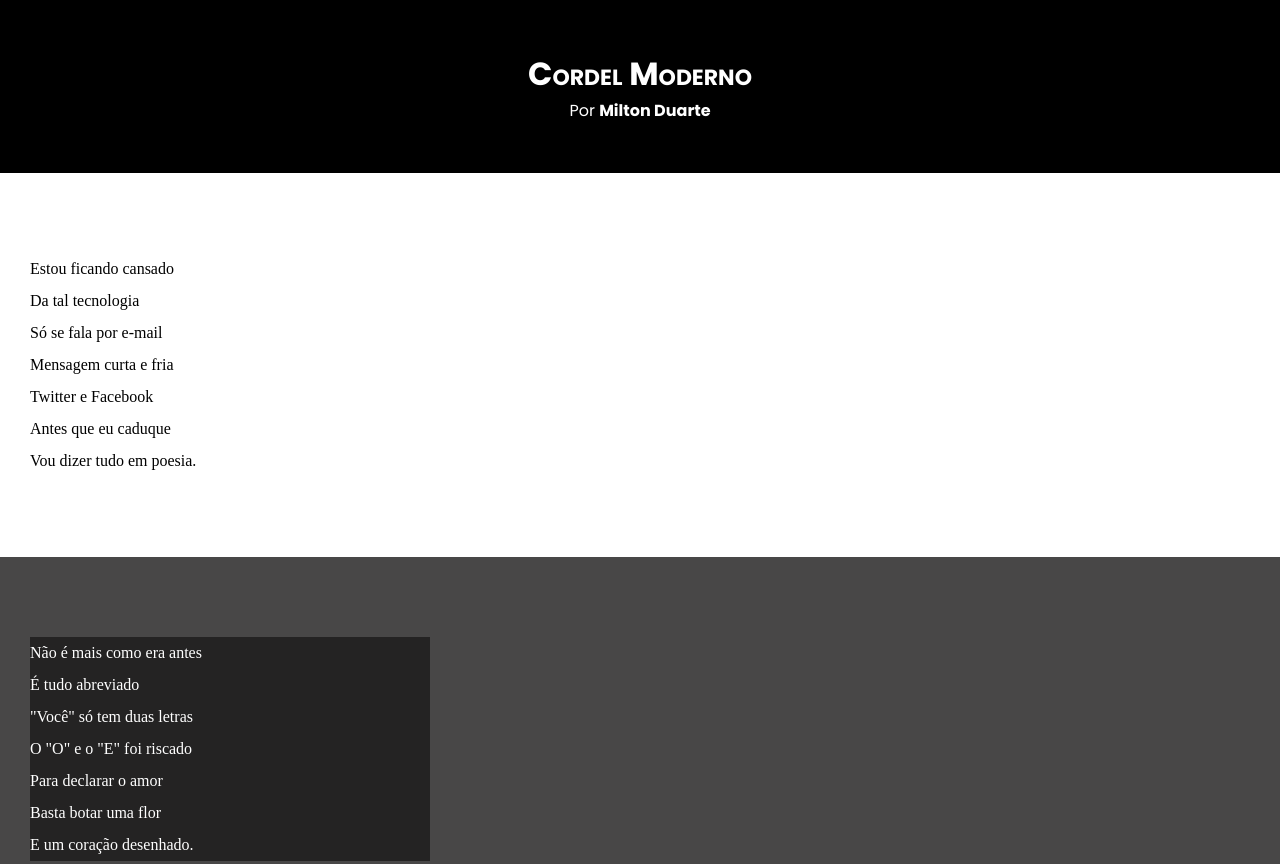
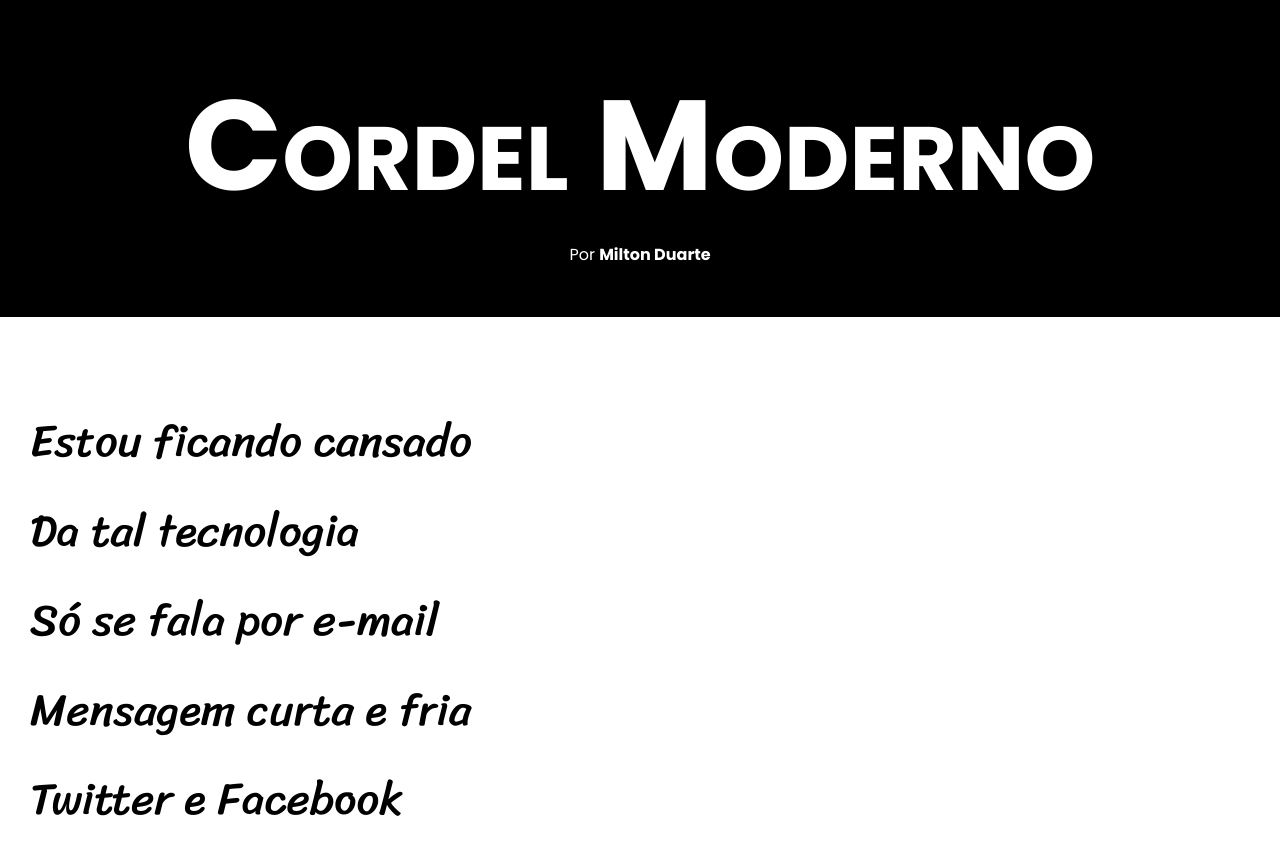
Before and after one commit to AndreyMarqz/HTML-CSS, a plain HTML site: page Desafios/d012/index.html in a window 1280 px wide. Shown: the top 864 px of the page. Drawn offline with Linux system fonts and the light colour scheme.

Commit message:
atualização de estilos desafio 12

```diff
--- a/Desafios/d012/style.css
+++ b/Desafios/d012/style.css
@@ -2,37 +2,36 @@
 
 @import url('https://fonts.googleapis.com/css2?family=Poppins:ital,wght@0,100;0,200;0,300;0,400;0,500;0,600;0,700;0,800;0,900;1,100;1,200;1,300;1,400;1,500;1,600;1,700;1,800;1,900&display=swap');
 
-@import url('https://fonts.googleapis.com/css2?family=Indie+Flower&display=swap');
+@import url('https://fonts.googleapis.com/css2?family=Poppins:ital,wght@0,100;0,200;0,300;0,400;0,500;0,600;0,700;0,800;0,900;1,100;1,200;1,300;1,400;1,500;1,600;1,700;1,800;1,900&family=Sriracha&display=swap');
 
-@font-face {
-    font-family: poppins;
-    src: url('https://fonts.googleapis.com/css2?family=Poppins:ital,wght@0,100;0,200;0,300;0,400;0,500;0,600;0,700;0,800;0,900;1,100;1,200;1,300;1,400;1,500;1,600;1,700;1,800;1,900&display=swap');
-}
-
-@font-face {
-    font-family: indie;
-    src: url('https://fonts.googleapis.com/css2?family=Indie+Flower&display=swap');
+:root {
+    --fonte1: Verdana, Geneva, Tahoma, sans-serif;
+    --fonte2: "Poppins", sans-serif;
+    --fonte3: "Sriracha", cursive;
 }
 
 * {
     margin: 0px;
     padding: 0px;
+    font-size: 1em;
 }
 
 html, body {
     min-height: 100vh;
     background-color: darkgray;
+    font-family: var(--fonte1);
 }
 
 header {
     background-color: black;
-    font-family: 'poppins';
+    font-family: var(--fonte2);
     text-align: center;
 
     & h1 {
         color: white;
         padding-top: 50px;
         font-variant: small-caps;
+        font-size: 10vw;
     }
 
     & p {
@@ -56,6 +55,8 @@ section {
     padding-bottom: 10vh;
     line-height: 2em;
     padding-left: 30px;
+    font-family: var(--fonte3);
+    font-size: 3.5vw;
 }
 
 .normal {
@@ -69,7 +70,8 @@ section {
 }
 
 .imagem > p {
-    width: 400px;
+    display: inline-block;
+    padding: 5px;
     background-color: rgb(36, 35, 35);
 }
 
```
